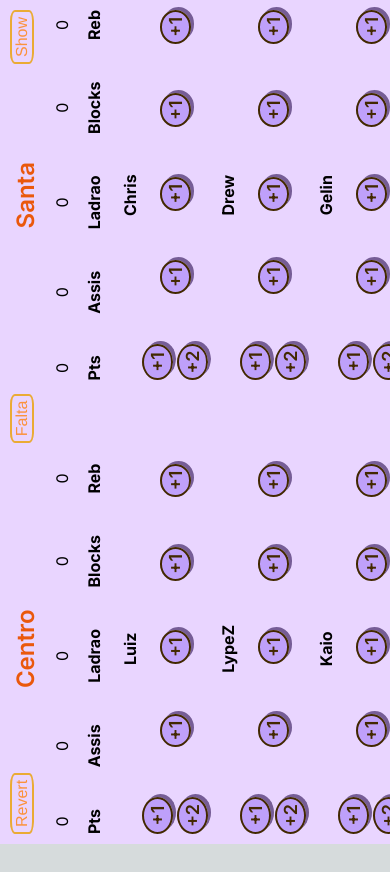
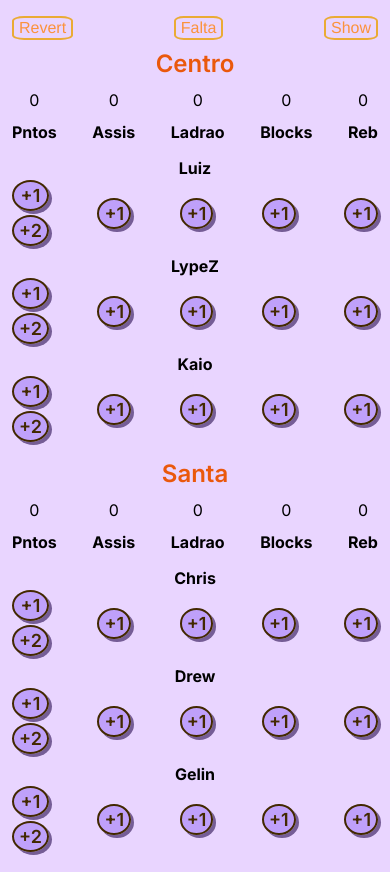
Before and after one commit to LuizFellype/personal-site, a Next.js app: page /playground in a window 390 px wide. Before the commit the page ends 844 px from the top, so only its background shows below. Built offline with nearby package versions, Linux system fonts and the light colour scheme.

Commit message:
fix: playground page responsivinees

```diff
--- a/app/globals.css
+++ b/app/globals.css
@@ -25,18 +25,3 @@ body {
     )
     rgb(var(--background-start-rgb));
 }
-
-
-@media screen and (min-width: 320px) and (max-width: 767px) and (orientation: portrait) {
-  .force-landscap {
-    transform: rotate(-90deg);
-    transform-origin: left top;
-    width: 100vh;
-    height: 100vw;
-    overflow-x: hidden;
-    position: absolute;
-    top: 100%;
-    left: 0;
-    padding: 10px;
-  }
-}
--- a/app/layout.tsx
+++ b/app/layout.tsx
@@ -18,7 +18,7 @@ export default function RootLayout({
   return (
     <html lang="en" suppressHydrationWarning={true}>
       <body className={inter.className} suppressHydrationWarning={true}>
-        <TeamsProvider><div className='min-h-screen bg-purple-200 px-4'>{children}</div></TeamsProvider>
+        <TeamsProvider><div className='min-h-screen bg-purple-200 pt-2 pb-3 px-3'>{children}</div></TeamsProvider>
       </body>
     </html>
   )
--- a/app/playground/page.tsx
+++ b/app/playground/page.tsx
@@ -40,7 +40,7 @@ export default function Playground() {
   const lastFoul = useMemo(() => fouls[fouls.length - 1], [fouls])
 
   return (
-    <main className='force-landscap h-full w-full pt-2'>
+    <main className='h-full w-full pt-2'>
       <Modal isOpen={isModalOpen} onClose={closeModal} isTemporary={!freeThrow} >
         {
           isModalOpen && <FoulFeedbackMessage
@@ -50,18 +50,21 @@ export default function Playground() {
         }
       </Modal>
 
-      <div className='flex justify-between text-black relative'>
+
+      <div className='flex flex-col landscape:flex-row md:flex-row flex-wrap justify-between text-black relative gap-2'>
         <ConfigButtons
           seePlayerStats={seePlayerStats} revert={revert} setRevert={setRevert} setSeePlayerStats={setSeePlayerStats}
           onFoulClick={handleFoul}
           isFoulOn={!!currentFoul}
         />
+
         <PlaygroundTeam
           team={teamA}
           seePlayerStats={seePlayerStats}
           revert={revert}
           onFoulClick={handleFoul}
           currentFoul={currentFoul}
+          wrapperClass="landscape:pr-3 md:pr-3"
         />
         <PlaygroundTeam
           team={teamB}
@@ -69,6 +72,7 @@ export default function Playground() {
           revert={revert}
           onFoulClick={handleFoul}
           currentFoul={currentFoul}
+          wrapperClass="landscape:pl-3 md:pl-3"
         />
       </div>
     </main>
--- a/src/containers/ConfigButtons/index.css
+++ b/src/containers/ConfigButtons/index.css
@@ -15,11 +15,10 @@
     touch-action: manipulation;
 }
 
-
-
 .orange-shadow {
     box-shadow: rgba(234, 171, 53, 0.322) 3px 3px 0 0;
 }
+
 .red-shadow {
     box-shadow: rgb(143, 4, 4) 3px 3px 0 0;
 }
--- a/src/containers/ConfigButtons/index.tsx
+++ b/src/containers/ConfigButtons/index.tsx
@@ -26,7 +26,7 @@ const ConfigButtonsContainer = ({
         onFoulClick()
     }, [onFoulClick])
 
-    return <div className="flex justify-between absolute w-full">
+    return <div className="flex justify-between w-full landscape:absolute md:absolute">
         <button
             className={`self-start btn-config text-orange-400 ${hasOrangeShadow(revert)}`}
             onClick={flipCurrentState(setRevert)}>Revert</button>
--- a/src/containers/PlaygroundTeam/index.tsx
+++ b/src/containers/PlaygroundTeam/index.tsx
@@ -11,12 +11,14 @@ type PlayGroundTeamProps = {
   team: Team; seePlayerStats?: boolean, revert?: boolean
   onFoulClick: (player?: Player) => string | void
   currentFoul: MomentFoul;
+  wrapperClass?: string
 }
 
 const PlaygroundTeamContainer = ({
   team, seePlayerStats = false, revert = false,
   onFoulClick,
-  currentFoul
+  currentFoul,
+  wrapperClass = ''
 }: PlayGroundTeamProps) => {
   const { getActionHandler, id: teamId, name, teamStats, players } = usePlayground(team)
 
@@ -45,13 +47,13 @@ const PlaygroundTeamContainer = ({
 
   const isFoulOn = useMemo(() => !!currentFoul, [currentFoul])
 
-  return <section className='grow-[.4]'>
+  return <section className={`flex-1`}>
     <h1
       className='text-center text-2xl font-semibold text-orange-600 capitalize mb-2'>
       {name}
     </h1>
 
-    <div>
+    <div className={wrapperClass}>
       <div className="flex justify-between mb-3">
         {teamStatsContainer}
       </div>
--- a/src/hooks/useTeamStates/helpers/index.ts
+++ b/src/hooks/useTeamStates/helpers/index.ts
@@ -33,7 +33,7 @@ export const initialStatsState: MatchStats = {
 }
 
 export const getStatsLabel = (statsKey: string) => ({
-    points: 'Pts',
+    points: 'Pntos',
     assistances: 'Assis',
     ballSteals: 'Ladrao',
     blocks: 'Blocks',
```
